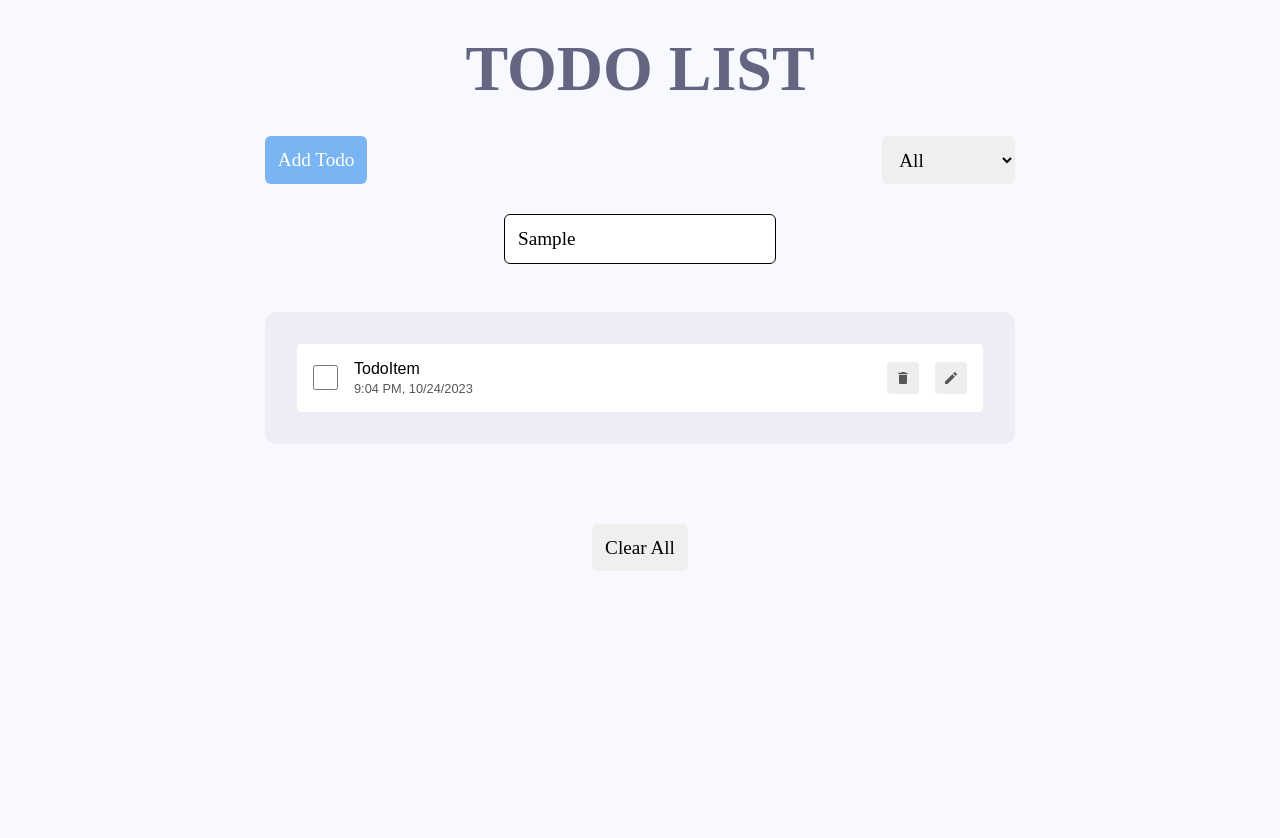
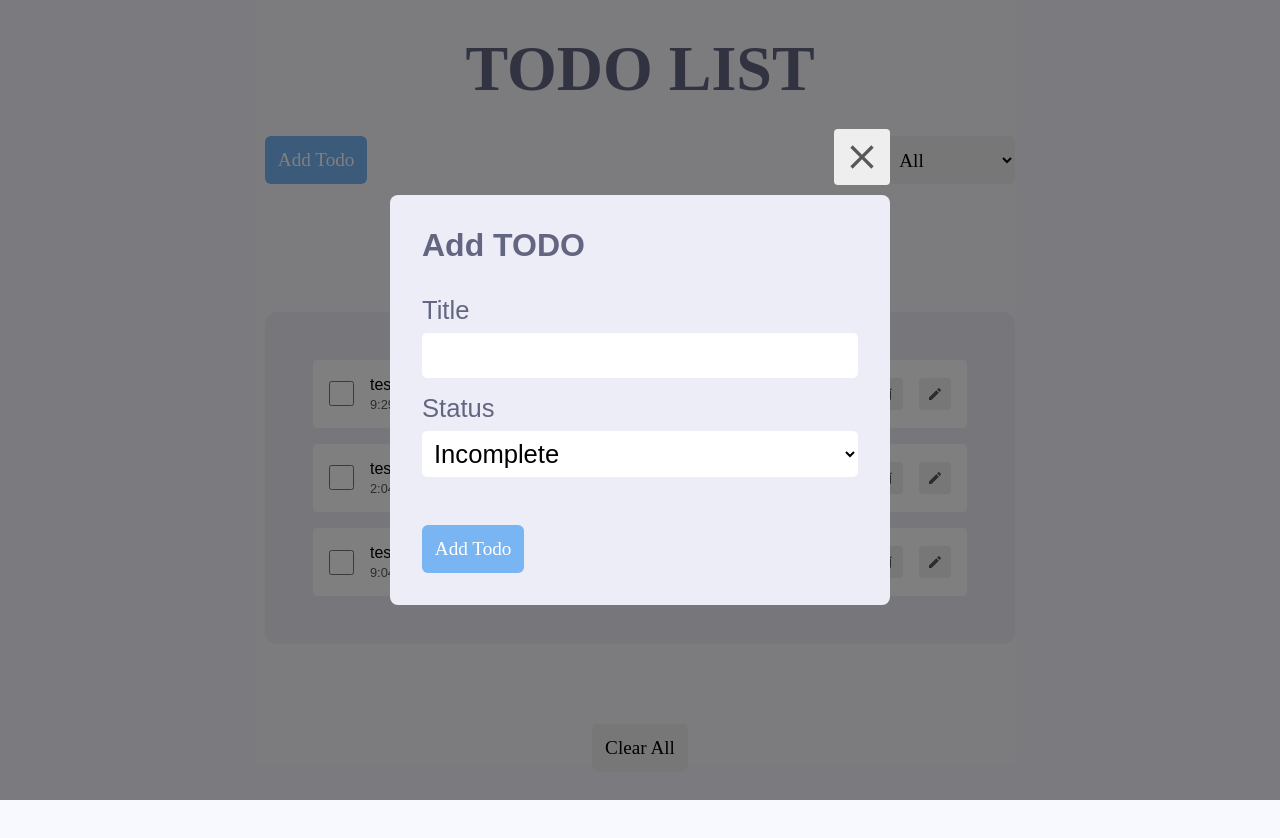
Before and after one commit to michaelmiracle018/Developer_Test_Todo, a React (Create React App) app: page / in a window 1280 px wide. Both pictures are taken after typing "Sample" into the empty fields and a click on the button "Add Todo". Shown: the top 838 px of the page. Before the commit the page ends 800 px from the top, so only its background shows below. Built offline with nearby package versions, Linux system fonts and the light colour scheme.

Commit message:
implemented adding and editing todos

```diff
--- a/src/App.tsx
+++ b/src/App.tsx
@@ -1,35 +1,10 @@
-import { useState } from "react";
+
 import "./App.css";
-import { AppContent, AppHeader, Modal } from "./components";
-interface TData {
-	id: number;
-	title: string;
-	date: string;
-	status: string;
-}
-const data = [
-	{
-		title: "test 101",
-		id: 101,
-		date: "10/24/2023, 9:04:07 PM",
-		status: "completed",
-	},
-	{
-		title: "test 102",
-		id: 102,
-		date: "10/24/2023, 9:04:07 PM",
-		status: "incomplete",
-	},
-	{
-		title: "test 103",
-		id: 103,
-		date: "10/24/2023, 9:04:07 PM",
-		status: "incomplete",
-	},
-];
+import { AppContent, AppHeader, } from "./components";
+// import { useTodo } from "./context/TodoContext";
 
 function App() {
-	const [showModal, setShowModal] = useState(false);
+
 	return (
 		<div className="container">
 			<h1 className="titles">TODO LIST</h1>
@@ -39,12 +14,15 @@ function App() {
 				<div className="flex__center">
 					<button
 						className="btn__style"
-						style={{ marginTop: "5rem", cursor: "pointer" }}
+						style={{
+							marginTop: "5rem",
+							cursor: "pointer",
+							marginBottom: "5rem",
+						}}
 					>
 						Clear All
 					</button>
 				</div>
-				{showModal && <Modal />}
 			</div>
 		</div>
 	);
--- /dev/null
+++ b/src/components/alert/Alert.tsx
@@ -0,0 +1,12 @@
+import React, { useEffect } from "react";
+
+const Alert = () => {
+	useEffect(() => {
+		const timeout = setTimeout(() => {}, 3000);
+		return () => clearTimeout(timeout);
+	}, []);
+
+	return <p className={`alert alert`}>msg</p>;
+};
+
+export default Alert;
--- a/src/components/appContent/AppContent.tsx
+++ b/src/components/appContent/AppContent.tsx
@@ -1,12 +1,18 @@
 import React from "react";
 import TodoItem from "../todoItem/TodoItem";
-import './appContent.css'
-type Props = {};
+import "./appContent.css";
+import { IData, UserArray } from "../../shared/types";
+import { useTodo } from "../../context/TodoContext";
 
-const AppContent = (props: Props) => {
+const AppContent = () => {
+	const response = useTodo();
+	const { dataTodos } = response as unknown as { dataTodos: Array<IData> };
+
 	return (
 		<div className="content__wrapper">
-            <TodoItem />
+			{dataTodos.map((item: IData) => (
+				<TodoItem key={item.id} todo={item} />
+			))}
 		</div>
 	);
 };
--- a/src/components/appHeader/AppHeader.tsx
+++ b/src/components/appHeader/AppHeader.tsx
@@ -1,14 +1,17 @@
-import React from "react";
+import React, { useState } from "react";
 import "./appHeader.css";
+import Modal from "../modal/Modal";
 
-type Props = {};
+const AppHeader = () => {
+	const [showModal, setShowModal] = useState(false);
 
-const AppHeader = (props: Props) => {
 	return (
 		<div>
 			<div className="app__header-container">
 				<div>
-					<button className="btn__style btn">Add Todo</button>
+					<button className="btn__style btn" onClick={() => setShowModal(true)}>
+						Add Todo
+					</button>
 				</div>
 
 				<div>
@@ -27,6 +30,14 @@ const AppHeader = (props: Props) => {
 					style={{ cursor: "caret" }}
 				/>
 			</div>
+
+			<Modal
+				type="add"
+				showModal={showModal}
+				setShowModal={setShowModal}
+				todo={null}
+			/>
+
 			{/*<TodoModal type="add" modalOpen={modalOpen} setModalOpen={setModalOpen} />*/}
 		</div>
 	);
--- a/src/components/index.ts
+++ b/src/components/index.ts
@@ -2,3 +2,4 @@ export { default as AppHeader } from "./appHeader/AppHeader";
 export { default as AppContent } from "./appContent/AppContent";
 export { default as TodoItem } from "./todoItem/TodoItem";
 export { default as Modal } from "./modal/Modal";
+export { default as Alert } from "./alert/Alert";
--- a/src/components/modal/Modal.tsx
+++ b/src/components/modal/Modal.tsx
@@ -1,43 +1,114 @@
-import React from "react";
+import React, { useEffect, useState } from "react";
 import { MdOutlineClose } from "react-icons/md";
 import "./modal.css";
+import { useTodo } from "../../context/TodoContext";
+import { IData } from "../../shared/types";
+import { log } from "console";
 
-type Props = {};
+type Props = {
+	type: string;
+	showModal: boolean;
+	setShowModal: (showModal: boolean) => void;
+	todo: IData | null;
+};
+const Modal = ({ type, showModal, setShowModal, todo }: Props) => {
+	// console.log(type);
 
-const Modal = (props: Props) => {
+	const response = useTodo();
+	const [title, setTitle] = useState("");
+	const [status, setStatus] = useState("");
+	const [isAlert, setIsAlert] = useState({
+		msg: "",
+		show: false,
+		value: "",
+	});
+
+	useEffect(() => {
+		if (type === "update" && todo) {
+			setTitle(todo.title);
+			setStatus(todo.status);
+		} else {
+			setTitle("");
+			setStatus("incomplete");
+		}
+	}, [type, showModal, todo]);
+
+	const handleSubmit = (e: React.FormEvent) => {
+		e.preventDefault();
+		if (!title) {
+			alert("Please enter a title");
+			return;
+		}
+		if (type === "add") {
+			if (title && status) {
+				response?.saveTodo({
+					id: Number(new Date().getTime()),
+					title,
+					status,
+					date: new Date().toLocaleString(),
+				});
+				setShowModal(false);
+			}
+		} else if (type === "update") {
+			if (todo !== null) {
+				response?.handleEditTodo({ ...todo, title, status });
+			}
+			setShowModal(false);
+		}
+	};
+
+	const showAlert = (show = false, value = "", msg = "") => {
+		setIsAlert({ show, value, msg });
+	};
 	return (
 		<div>
+			{showModal && (
 				<div className="modal__wrapper">
+					{/*alert.show && <Alert {...alert}  />*/}
+
 					<div className="modal__container">
 						<div
 							className="close__button"
 							role="button"
 							tabIndex={0}
-						// animation
+							onClick={() => setShowModal(false)}
 						>
 							<MdOutlineClose />
 						</div>
 
-					<form className="form">
+						<form className="form" onSubmit={(e) => handleSubmit(e)}>
 							<h1 className="form__title">Add TODO</h1>
 							<label htmlFor="title">
 								Title
-							<input type="text" id="title" />
+								<input
+									type="text"
+									id="title"
+									value={title}
+									onChange={(e) => setTitle(e.target.value)}
+								/>
 							</label>
 							<label htmlFor="type">
 								Status
-							<select id="type">
+								<select
+									id="type"
+									value={status}
+									onChange={(e) => setStatus(e.target.value)}
+								>
+									{" "}
+									<option value="" disabled>
+										--Please choose an option--
+									</option>
 									<option value="incomplete">Incomplete</option>
 									<option value="complete">Completed</option>
 								</select>
 							</label>
 							<div className="button__container">
 								<button className="btn__style modal__btn">Add Todo</button>
-							<button className="btn__style modal__btn">Cancel</button>
 							</div>
 						</form>
 					</div>
 				</div>
+			)}
 		</div>
 	);
 };
--- a/src/components/todoItem/TodoItem.tsx
+++ b/src/components/todoItem/TodoItem.tsx
@@ -1,11 +1,20 @@
-import React from "react";
+import React, { useState } from "react";
 import "./todoItem.css";
 import { format } from "date-fns";
 import { MdDelete, MdEdit } from "react-icons/md";
+import { IData } from "../../shared/types";
+import Modal from "../modal/Modal";
 
-type Props = {};
+type Props = {
+	todo: IData;
+};
 
-const TodoItem = (props: Props) => {
+const TodoItem = ({ todo }: Props) => {
+	const [updateModalOpen, setUpdateModalOpen] = useState(false);
+
+	const handleEditTodo = () => {
+		setUpdateModalOpen(true);
+	};
 	return (
 		<div>
 			<div className="todo__item">
@@ -15,9 +24,9 @@ const TodoItem = (props: Props) => {
 					</div>
 
 					<div className="text">
-						<p className="">TodoItem</p>
+						<p className="">{todo.title}</p>
 						<p className="time">
-							{format(new Date("10/24/2023, 9:04:07 PM"), "p, MM/dd/yyyy")}
+							{format(new Date(todo.date), "p, MM/dd/yyyy")}
 						</p>
 					</div>
 				</div>
@@ -26,10 +35,21 @@ const TodoItem = (props: Props) => {
 						<MdDelete />
 					</div>
 					<div className="icon" tabIndex={0} role="button">
-						<MdEdit />
+						<MdEdit
+							onClick={() => {
+								handleEditTodo();
+							}}
+							onKeyDown={() => handleEditTodo()}
+						/>
 					</div>
 				</div>
 			</div>
+			<Modal
+				type="update"
+				showModal={updateModalOpen}
+				setShowModal={setUpdateModalOpen}
+				todo={todo}
+			/>
 		</div>
 	);
 };
--- a/src/components/todoItem/todoItem.css
+++ b/src/components/todoItem/todoItem.css
@@ -4,8 +4,9 @@
 	justify-content: space-between;
 	padding: 1rem;
 	background: var(--white);
-	margin-bottom: 1.5rem;
+	/* margin-bottom: 1.5rem; */
 	border-radius: 4px;
+	margin: 1rem ;
 }
 .todo__item:last-child {
 	margin-bottom: 0;
--- /dev/null
+++ b/src/context/TodoContext.tsx
@@ -0,0 +1,80 @@
+import React, { createContext, useContext, useState } from "react";
+import { TodoContextType, IData, IProps } from "../shared/types";
+const data = [
+	{
+		title: "test 101",
+		id: 101,
+		date: "10/21/2023, 9:29:10 PM",
+		status: "completed",
+	},
+	{
+		title: "test 102",
+		id: 102,
+		date: "10/24/2023, 2:04:07 PM",
+		status: "incomplete",
+	},
+	{
+		title: "test 103",
+		id: 103,
+		date: "09/24/2023, 9:04:07 PM",
+		status: "incomplete",
+	},
+];
+// const TodoContext = createContext();
+export const TodoContext = createContext<TodoContextType | null>(null);
+
+export const TodoProvider = ({ children }: IProps) => {
+	const [dataTodos, setDataTodos] = useState(data);
+	const [showModal, setShowModal] = useState(false);
+	const [isEdit, setIsEdit] = useState(false);
+	// const [modalType, setModalType] = useState("");
+	const [editTitle, setEditTitle] = useState<IData | null | undefined>(null);
+
+	// const openModal = () => {
+	// 	setShowModal(true);
+	// };
+
+	// const closeModal = () => {
+	// 	setShowModal(false);
+	// };
+
+	const saveTodo = (todo: IData) => {
+		setDataTodos([...dataTodos, todo]);
+	};
+	const handleEditTodo = (todo: IData) => {
+		console.log(todo);
+		setDataTodos(
+			dataTodos.map((itm) => {
+				if (itm.id === todo.id) {
+					return { ...itm, title: todo.title };
+				}
+				return itm;
+			}),
+		);
+	};
+	const handleDeleteTodo = (todo: IData) => {
+		console.log(todo);
+	};
+
+	const contextData = {
+		saveTodo,
+		dataTodos,
+		showModal,
+		setShowModal,
+		handleEditTodo,
+		editTitle,
+		isEdit,
+		setDataTodos,
+		handleDeleteTodo,
+	};
+
+	return (
+		<TodoContext.Provider value={contextData}>{children}</TodoContext.Provider>
+	);
+};
+
+export const useTodo = () => {
+	return useContext(TodoContext);
+};
+
+export default TodoContext;
--- a/src/index.tsx
+++ b/src/index.tsx
@@ -1,15 +1,18 @@
-import React from 'react';
-import ReactDOM from 'react-dom/client';
-import './index.css';
-import App from './App';
+import React from "react";
+import ReactDOM from "react-dom/client";
+import "./index.css";
+import App from "./App";
+import { TodoProvider } from "./context/TodoContext";
 
 const root = ReactDOM.createRoot(
-  document.getElementById('root') as HTMLElement
+	document.getElementById("root") as HTMLElement,
 );
 root.render(
-  <React.StrictMode>
-    <App />
-  </React.StrictMode>
+	<React.StrictMode>
+		<TodoProvider>
+			<App />
+		</TodoProvider>
+	</React.StrictMode>,
 );
 
 // If you want to start measuring performance in your app, pass a function
--- /dev/null
+++ b/src/shared/types.ts
@@ -0,0 +1,33 @@
+export interface IData {
+	id: number;
+	title: string;
+	date: string;
+	status: string;
+}
+export interface UserArray {
+	data: IData[];
+}
+
+export type TodoContextType = {
+	// todos: IData[];
+	saveTodo: (todo: IData) => void;
+	showModal: boolean;
+	setShowModal: (showModal: boolean) => void;
+	handleEditTodo: (todo: IData) => void;
+	editTitle: IData | null | undefined;
+	isEdit: boolean;
+	setDataTodos: (todo: any) => void;
+	handleDeleteTodo: (todo: IData) => void;
+};
+
+export interface IProps {
+	children: React.ReactNode;
+}
+
+export interface IModal {
+	openModal: () => void;
+}
+
+export interface IEdit {
+	handleEditTodos: () => void;
+}
```
Lines whose indentation alone changed are shown as unchanged.
